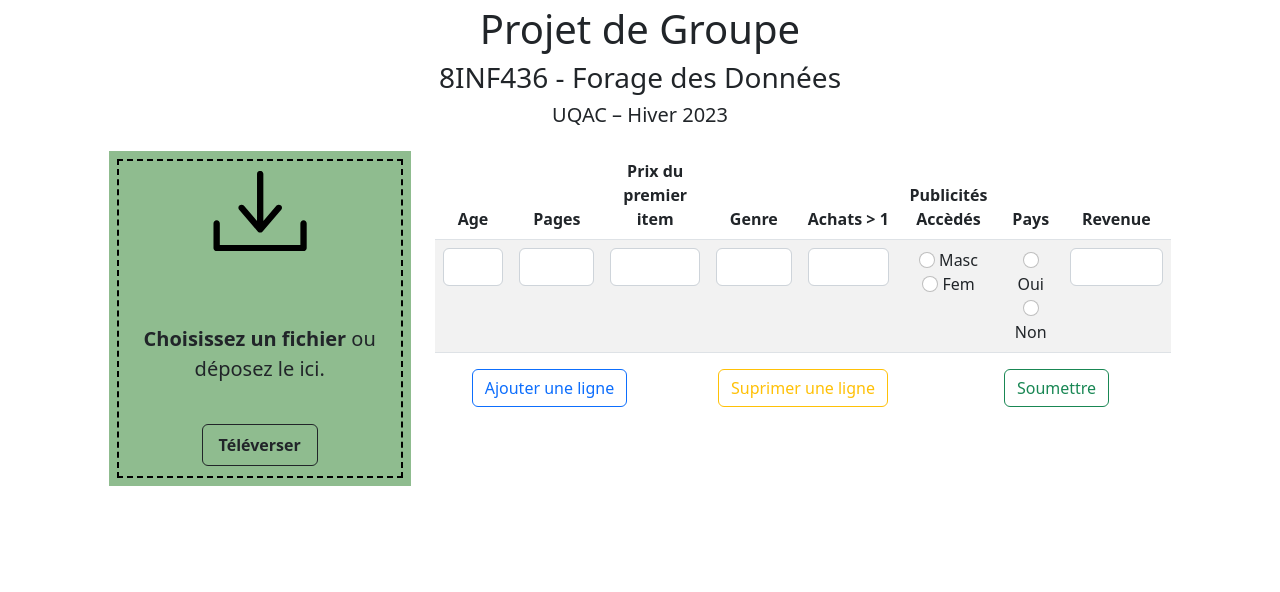
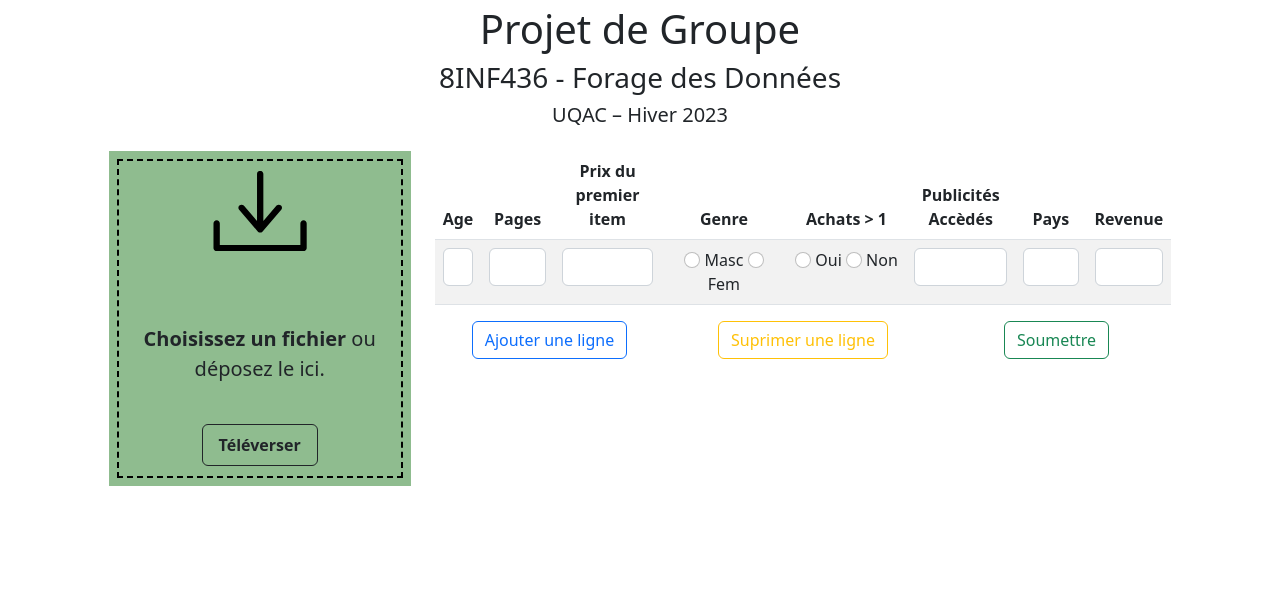
Before and after one commit to micmorin/2023H-Forage_Donnees_UQAC_8INF436, a Python web app: template Interface/templates/index.html in a window 1280 px wide. Shown: the part 59-651 px from the top of the page. Run offline with Jinja, Linux system fonts and the light colour scheme; the template is opened without the code that fills it, so the values that code supplies are empty.

Commit message:
Optimized table

```diff
--- a/Interface/templates/index.html
+++ b/Interface/templates/index.html
@@ -79,14 +79,14 @@
             <table class="table table-striped table-hover text-center" id="myTable">
                 <thead>
                     <tr>
-                        <th scope="col">Age</th>
-                        <th scope="col">Pages</th>
-                        <th scope="col">Prix du premier item</th>
-                        <th scope="col">Genre</th>
-                        <th scope="col">Achats > 1</th>
-                        <th scope="col">Publicités Accèdés</th>
-                        <th scope="col">Pays</th>
-                        <th scope="col">Revenue</th>
+                        <th scope="col" style="width:5%">Age</th>
+                        <th scope="col" style="width:10%">Pages</th>
+                        <th scope="col" style="width:15%">Prix du premier item</th>
+                        <th scope="col" style="width:18%">Genre</th>
+                        <th scope="col" style="width:17%">Achats > 1</th>
+                        <th scope="col" style="width:15%">Publicités Accèdés</th>
+                        <th scope="col" style="width:10%">Pays</th>
+                        <th scope="col"style="width:10%" >Revenue</th>
                       </tr>
                 </thead>
                 <tbody id="myTableBody">
@@ -94,17 +94,17 @@
                         <td><input class="form-control" type="number" min="0" required></td>
                         <td><input class="form-control" type="number" min="0" required></td>
                         <td><input class="form-control" type="number" min="0" required></td>
-                        <td><input class="form-control" type="text" required></td>
-                        <td><input class="form-control" type="number" min="0"></td>
                         <td>
-                            <input class="form-check-input" type="radio"  name="genre1" value="Masc" required> Masc </br>
+                            <input class="form-check-input" type="radio"  name="genre1" value="Masc" required> Masc
                             <input class="form-check-input" type="radio"  name="genre1" value="Fem" required>  Fem
                         </td>
                         <td>
                             <input class="form-check-input" type="radio"  name="achats1" value="Oui" required> Oui
                             <input class="form-check-input" type="radio"  name="achats1" value="Non" required> Non
                         </td>
-                        <td><input class="form-control" type="number" min="0"></td>
+                        <td><input class="form-control" type="number" min="0" required></td>
+                        <td><input class="form-control" type="text" required></td>
+                        <td><input class="form-control" type="number" min="0" required></td>
                       </tr>
                 </tbody>
           </table>
@@ -137,11 +137,11 @@ function addLine() {
   cell1.outerHTML = '<td><input class="form-control" type="number" min="0" required></td>';
   cell2.outerHTML = '<td><input class="form-control" type="number" min="0" required></td>';
   cell3.outerHTML = '<td><input class="form-control" type="number" min="0" required></td>';
-  cell4.outerHTML = '<td><input class="form-control" type="text" required></td>';
-  cell5.outerHTML = '<td><input class="form-control" type="number" min="0"></td>';
-  cell6.outerHTML = '<td><input class="form-check-input" type="radio"  name="genre'+($num+1)+'" value="Masc" required> Masc </br><input class="form-check-input" type="radio"  name="genre'+($num+1)+'" value="Fem" required>  Fem </td>';
-  cell7.outerHTML = '<td><input class="form-check-input" type="radio"  name="achats'+($num+1)+'" value="Oui" required> Oui<input class="form-check-input" type="radio"  name="achats'+($num+1)+'" value="Non" required> Non</td>';
-  cell8.outerHTML = '<td><input class="form-control" type="number" min="0"></td>';
+  cell4.outerHTML = '<td><input class="form-check-input" type="radio"  name="genre'+($num+1)+'" value="Masc" required> Masc <input class="form-check-input" type="radio"  name="genre'+($num+1)+'" value="Fem" required>  Fem </td>';
+  cell5.outerHTML = '<td><input class="form-check-input" type="radio"  name="achats'+($num+1)+'" value="Oui" required> Oui<input class="form-check-input" type="radio"  name="achats'+($num+1)+'" value="Non" required> Non</td>';
+  cell6.outerHTML = '<td><input class="form-control" type="number" min="0" required></td>';
+  cell7.outerHTML = '<td><input class="form-control" type="text" required></td>';
+  cell8.outerHTML = '<td><input class="form-control" type="number" min="0" required></td>';
 
 }
 
```
